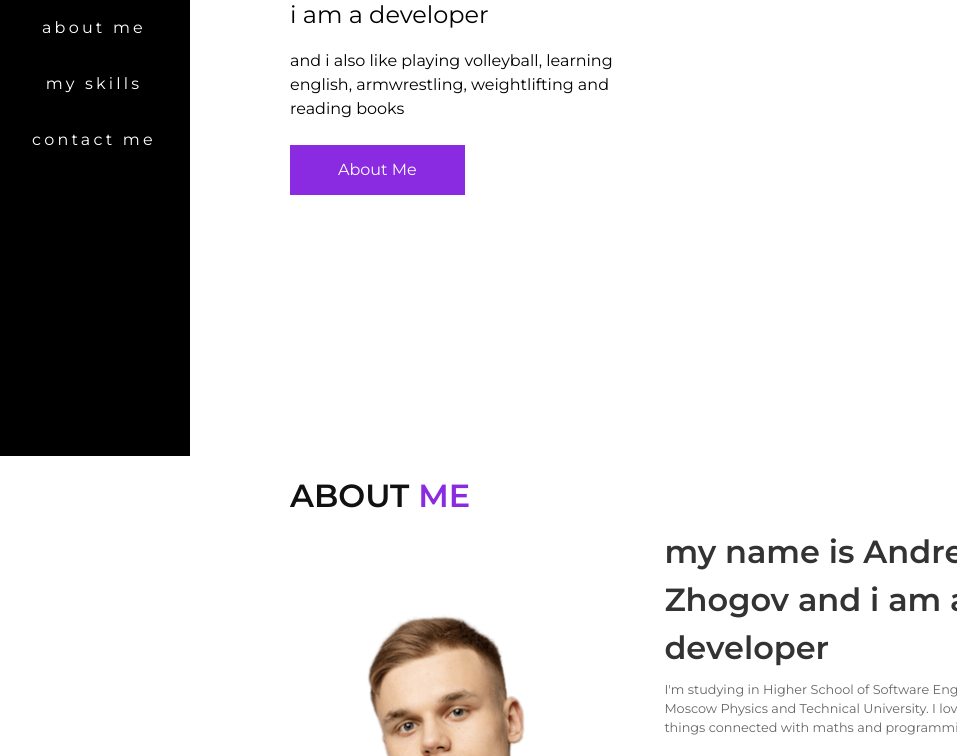
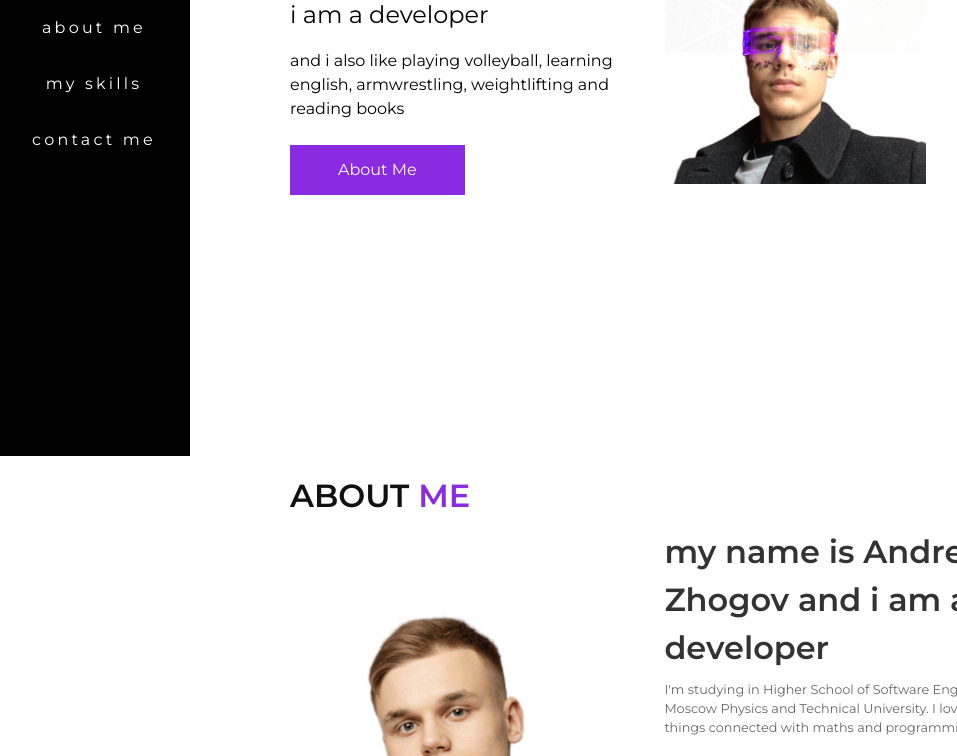
Before and after one commit to mariamalykh/mariamalykh.github.io, a plain HTML site: page index.html in a window 1280 px wide. Shown: the part 344-1100 px from the top of the page, without its empty margins (2-959 px from the left). Drawn offline with Linux system fonts and the light colour scheme.

Commit message:
Update index.html

```diff
--- a/index.html
+++ b/index.html
@@ -43,7 +43,7 @@
             <a  href="#about" class="a button">about me</a>
         </div>
         <div class="image flexing-end">
-            <img src="images/main_photo.png" alt="" class="img">
+            <img src="images/main_photo.jpg" alt="" class="img">
         </div>
     </section>
     <!-- about me
```
